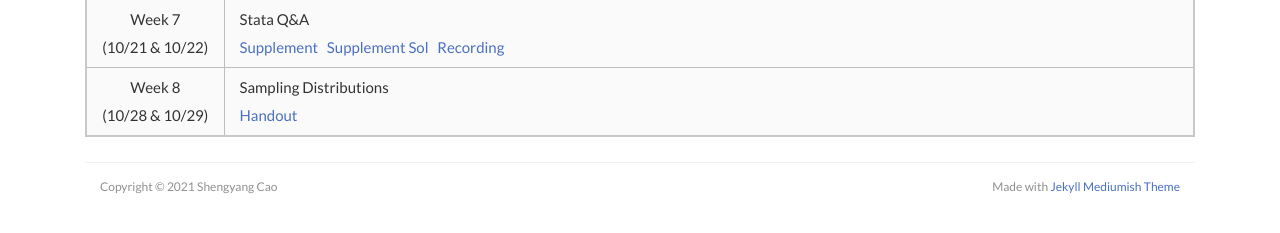
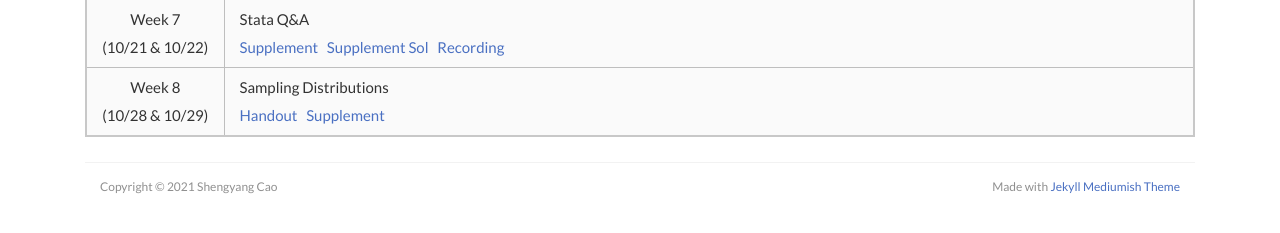
Before and after one commit to scaotravis/scaotravis.github.io, a Jekyll site: the page built from _pages/teaching/fa21-310.md, in a window 1280 px wide and 900 px high, scrolled down 732 px. Shown: the part 664-897 px from the top of the window. Built offline with Jekyll 4.4.1, drawn with Linux system fonts in a browser that asks for light colours; nearby versions of some CDN libraries; comment, search, counter and statistics services are not loaded.

Commit message:
update 310 page

```diff
--- a/_pages/teaching/fa21-310.md
+++ b/_pages/teaching/fa21-310.md
@@ -42,4 +42,4 @@
 | Week 5 <br> (10/7 & 10/8) | Random Variables; Discrete Probability Distributions <br> [Handout](https://canvas.wisc.edu/courses/257051/files/20592110?wrap=1) &nbsp; [Supplement]({{ site.baseurl }}/downloads/teaching/fa21-310/310_fa21_supplement-5.pdf) &nbsp; [Handout Sol](https://canvas.wisc.edu/courses/257051/files/20592175?module_item_id=3958747) &nbsp; [Supplement Sol]({{ site.baseurl }}/downloads/teaching/fa21-310/310_fa21_supplement-5_sol.pdf) &nbsp; [Recording](https://uwmadison.zoom.us/rec/share/tNtlc8CtTfPDrLiGVZDu0pwMCbYzsMuibYlZCMWnrqmwH1rckxP-rrwjTQfvNg3V.qZELbgJa0_FwOxHE) |
 | Week 6 <br> (10/14 & 10/15) | Continuous Probability Distributions <br> [Handout](https://canvas.wisc.edu/courses/257051/files/20592148?wrap=1) &nbsp; [Supplement]({{ site.baseurl }}/downloads/teaching/fa21-310/310_fa21_supplement-6.pdf) &nbsp; [Handout Sol](https://canvas.wisc.edu/courses/257051/files/20592172?wrap=1) &nbsp; [Supplement Sol]({{ site.baseurl }}/downloads/teaching/fa21-310/310_fa21_supplement-6_sol.pdf) &nbsp; [Recording](https://uwmadison.zoom.us/rec/share/hGQEHf0Oa9E4jnKKacd_mm1-1MiWLxnwUcu2IWiOYmBKOWHy9Csz_Mvu7B0TY8qo.vj18652YXaHH6uAU) |
 | Week 7 <br> (10/21 & 10/22) | Stata Q&A <br> [Supplement]({{ site.baseurl }}/downloads/teaching/fa21-310/310_fa21_supplement-7.pdf) &nbsp; [Supplement Sol]({{ site.baseurl }}/downloads/teaching/fa21-310/310_fa21_supplement-7_sol.pdf) &nbsp; [Recording](https://uwmadison.zoom.us/rec/share/jXUplEEvvBwIWue8LsencLS9vMoF5mRrJIFAR3R20edoaFyUeZhg0249R6-DRRwG.16IcOclie8m6Omxr) |
-| Week 8 <br> (10/28 & 10/29) | Sampling Distributions <br> [Handout](https://canvas.wisc.edu/courses/257051/files/20592151?wrap=1) |
+| Week 8 <br> (10/28 & 10/29) | Sampling Distributions <br> [Handout](https://canvas.wisc.edu/courses/257051/files/20592151?wrap=1) &nbsp; [Supplement]({{ site.baseurl }}/downloads/teaching/fa21-310/310_fa21_supplement-8.pdf) |
```
Also changed, not shown: 4 other files.
